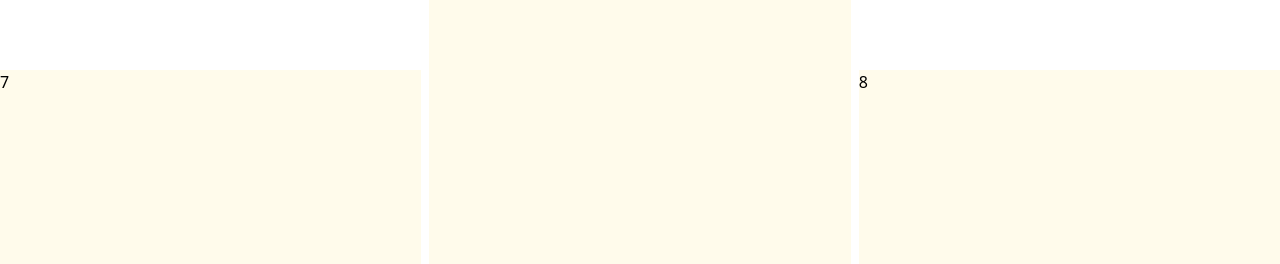
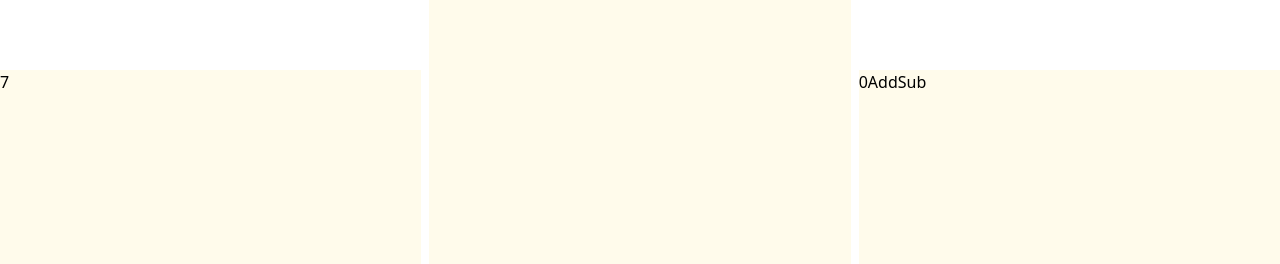
Before and after one commit to syedre/react-tailwind-app, a React (Vite) app: page / in a window 1280 px wide. Shown: the part 536-800 px from the top of the page. Built offline with nearby package versions, Linux system fonts and the light colour scheme.

Commit message:
added simple reducer

```diff
--- /dev/null
+++ b/src/components/Reducer.jsx
@@ -0,0 +1,18 @@
+import React, { useReducer } from "react";
+import { DECREMENT, INCREMENT, reducer } from "../reducers/todo";
+
+const initialState = 0;
+
+const Counter = () => {
+  const [state, dispatch] = useReducer(reducer, initialState);
+
+  return (
+    <div>
+      {state}
+      <button onClick={() => dispatch({ type: INCREMENT })}>Add</button>
+      <button onClick={() => dispatch({ type: DECREMENT })}>Sub</button>
+    </div>
+  );
+};
+
+export default Counter;
--- a/src/pages/home.jsx
+++ b/src/pages/home.jsx
@@ -2,6 +2,7 @@ import React, { Suspense, use, useState } from "react";
 import { Link } from "react-router-dom";
 import Slow from "../components/example";
 import { Moon, Sun } from "lucide-react";
+import Counter from "../components/Reducer";
 
 function Home() {
   const [isDark, setDark] = useState(false);
@@ -33,7 +34,9 @@ function Home() {
         </div>
         <div className="rounded-full ">{isDark ? <Sun /> : <Moon />}</div>
         <div className="bg-amber-50  row-start-4">7</div>
-        <div className="bg-amber-50 col-start-3 row-start-4">8</div>
+        <div className="bg-amber-50 col-start-3 row-start-4">
+          <Counter />
+        </div>
       </div>
     </div>
   );
--- /dev/null
+++ b/src/reducers/todo.js
@@ -0,0 +1,15 @@
+export const INCREMENT = "increment";
+export const DECREMENT = "decrement";
+
+export function reducer(state, action) {
+  switch (action.type) {
+    case INCREMENT:
+      const abc = [1, 23, 4];
+      const yea_H = abc.map((i) => i * 2);
+      return state + yea_H[0];
+    case DECREMENT:
+      return state - 1;
+    default:
+      return state;
+  }
+}
```
